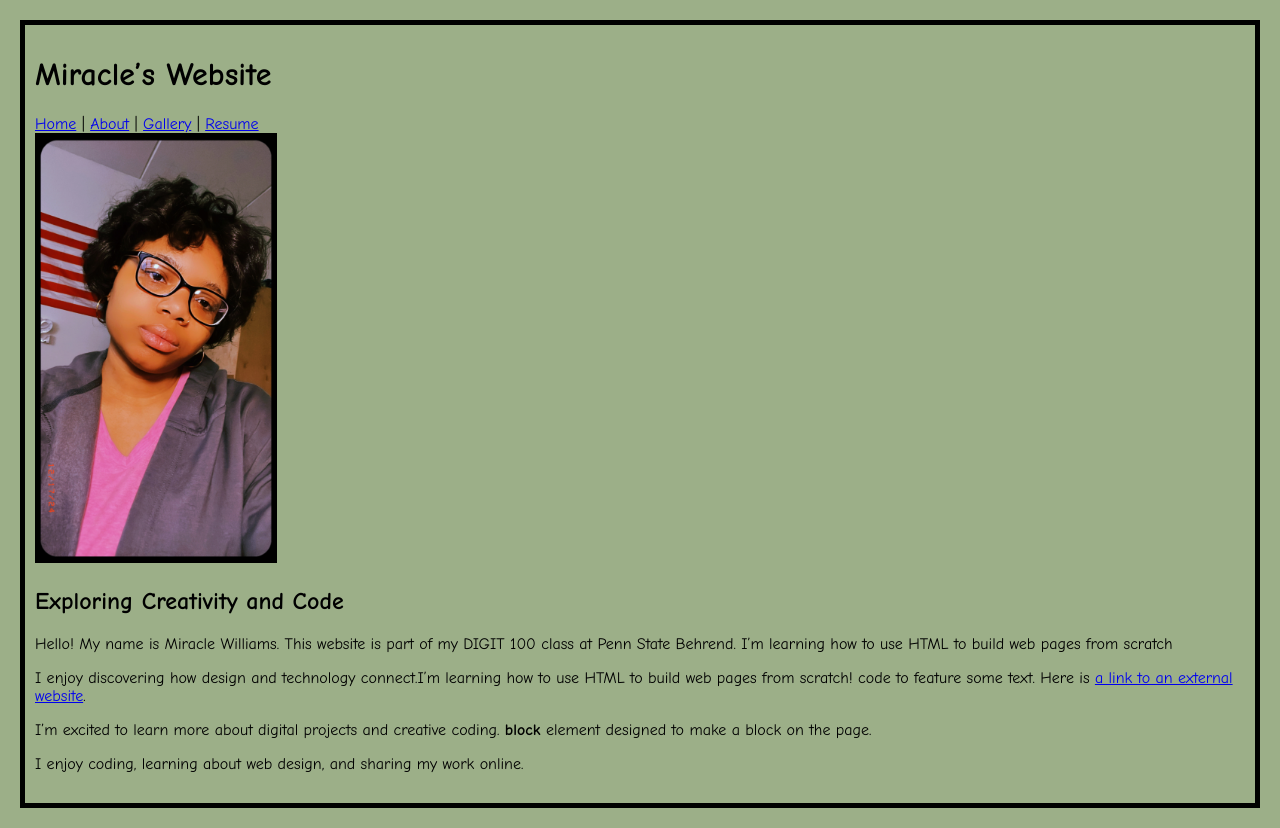
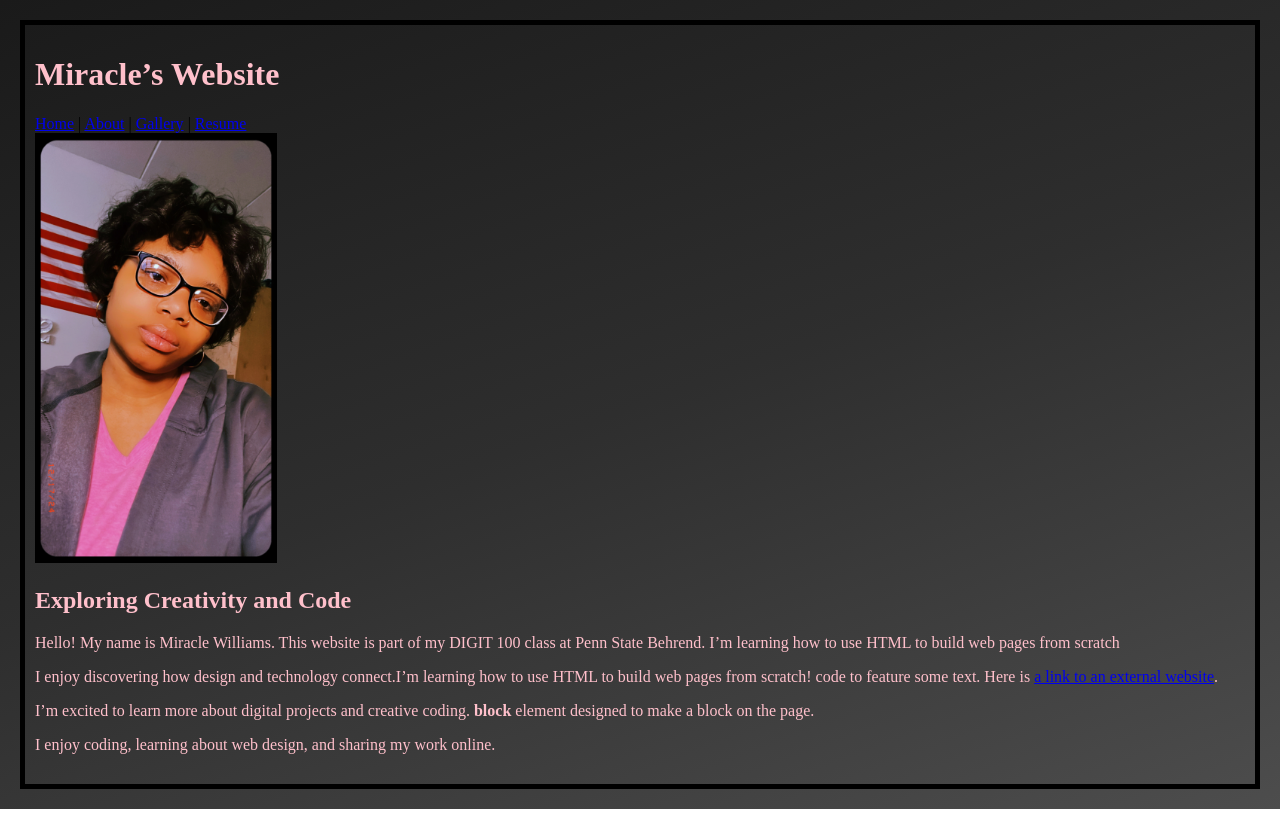
Before and after one commit to miraclewill1234-ship-it/Digit100, a plain HTML site: page docs/index.html in a window 1280 px wide. Drawn offline with Linux system fonts and the light colour scheme.

Commit message:
website changes

```diff
--- a/docs/style.css
+++ b/docs/style.css
@@ -1,8 +1,11 @@
 body {
 
     /*background:papayaWhip*/
-    background: #9CAF88;
-    font-family: "Comic Sans MS", italic, italic, "Comic Sans MS";
+    background:limegreen;
+    font-family: "'Orbitron'", bold, bold, "'Orbitron'";
+}
+body {
+background: linear-gradient(160deg, #1a1a1a, #2e2e2e, #4d4d4d);
 }
 
 div.side-by-side {
@@ -20,15 +23,15 @@ img {
     font-size: smaller;
 }
 p {
-    color: black;
+    color: pink;
 }
 
 h1 {
-    color: black;
+    color: pink;
 }
 
 h2 {
-    color: black;
+    color: pink;
 }
 body {
     border: 5px solid black;
```
Also changed, not shown: docs/Resume.html (+1 -1 lines), docs/index.html (+4 -13 lines).
